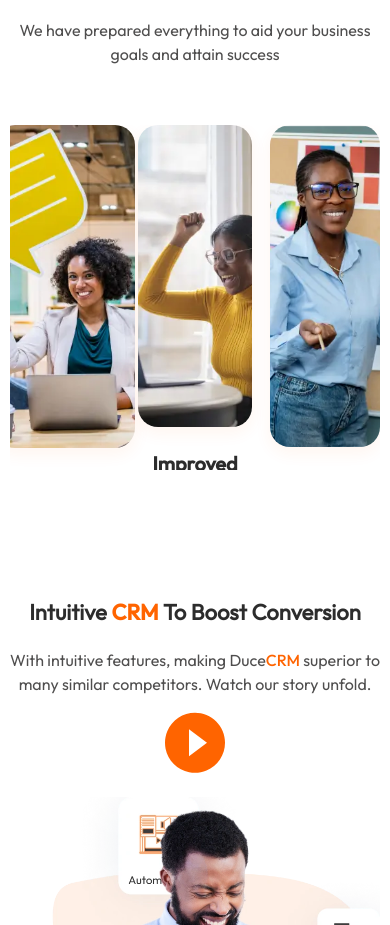
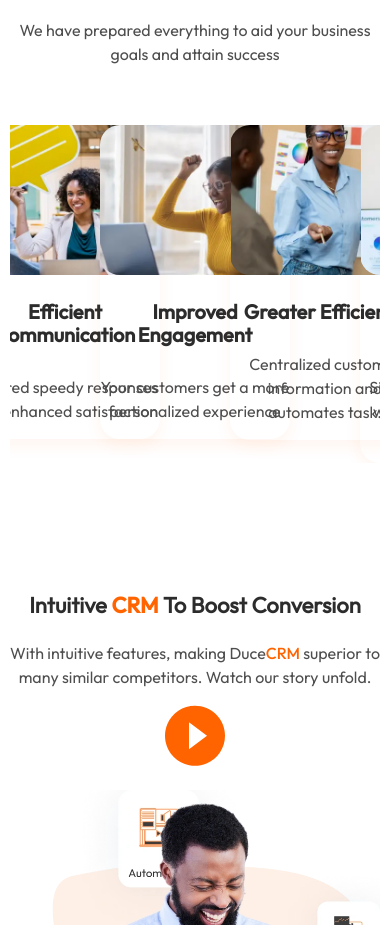
Before and after one commit to TechduceAfrica/DuceCRM-Landing-Page, a Next.js app in the folder ducecrm-v2/: page / in a window 390 px wide. Shown: the part 5140-6065 px from the top of the page. Built offline with nearby package versions, Linux system fonts and the light colour scheme.

Commit message:
fix: add a wrapper to the mobile benefits image

```diff
--- a/ducecrm-v2/src/Components/Benefits/BenefitsMobileCard.jsx
+++ b/ducecrm-v2/src/Components/Benefits/BenefitsMobileCard.jsx
@@ -3,6 +3,7 @@
 export default function BenefitsMobileCard({ title, description, img }) {
     return (
         <div className='mobile__benefit__card'>
+            <div className='mobile__benefit__card__image__wrapper'>
                 <Image
                     src={img}
                     alt={title}
@@ -10,6 +11,7 @@
                     width={190}
                     height={155}
                 />
+            </div>
             <h4>
                 {title}
             </h4>
```
Lines whose indentation alone changed are shown as unchanged.
